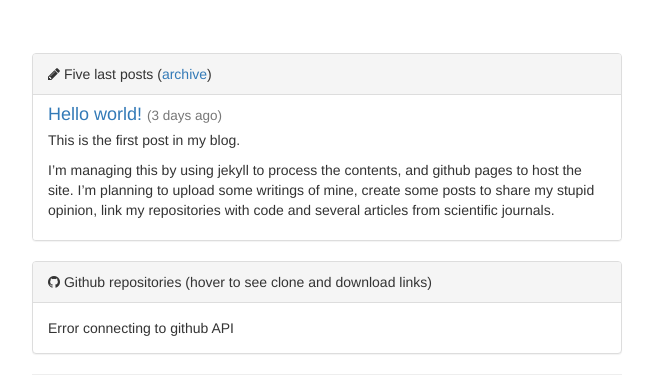
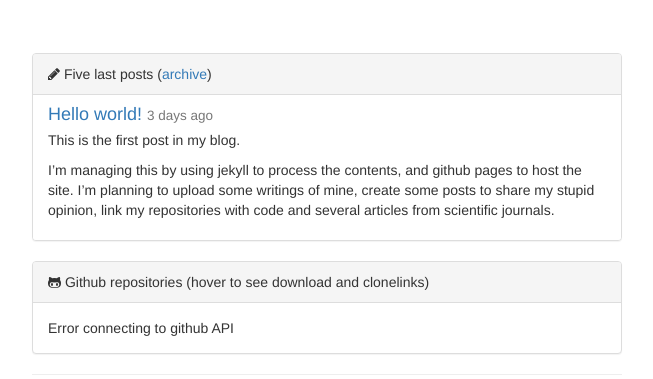
Before and after one commit to guillermobox/guillermobox.github.io, a Jekyll site: the page built from index.html, in a window 1280 px wide. Shown: the part 264-643 px from the top of the page, without its empty margins (313-966 px from the left). Built offline with Jekyll 4.4.1, drawn with Linux system fonts in a browser that asks for light colours; nearby versions of some CDN libraries; comment, search, counter and statistics services are not loaded.

Commit message:
Small cosmetic fixes

```diff
--- a/_layouts/post.html
+++ b/_layouts/post.html
@@ -5,9 +5,8 @@
 
 <div class="post">
     <div class="page-header">
-        <h2>{{ page.title }}
-            <small>{{ page.date | date: "%b %-d, %Y" }}</small>
-        </h2>
+        <h2><a href="{{page.url}}">{{page.title}}</a></h2>
+        {{ page.date | date: "%b %-d, %Y" }}
     </div>
 
     {{ content }}
--- a/index.html
+++ b/index.html
@@ -11,7 +11,7 @@
 	{% for post in site.posts limit:5 %}
 		<li class="list-group-item">
 		<h4 class="list-group-item-heading"><a href="{{post.url}}">{{post.title}}</a>
-			<small>(<script>document.write(moment("{{post.date | date :"%Y-%m-%d"}}").fromNow());</script>)</small>
+			<small><script>document.write(moment("{{post.date | date :"%Y-%m-%d"}}").fromNow());</script></small>
 		</h4>
 		<p class="list-group-item-text">
 		{{post.excerpt}}
@@ -22,5 +22,5 @@
 </div>
 
 <div id="git-repos" class="panel panel-default">
-    <div class="panel-heading"><i class="fa fa-github"></i> Github repositories (hover to see clone and download links)</div>
+    <div class="panel-heading"><i class="fa fa-github-alt"></i> Github repositories (hover to see download and clonelinks)</div>
 </div>
```
Also changed, not shown: blog/index.html (+5 -2 lines).
